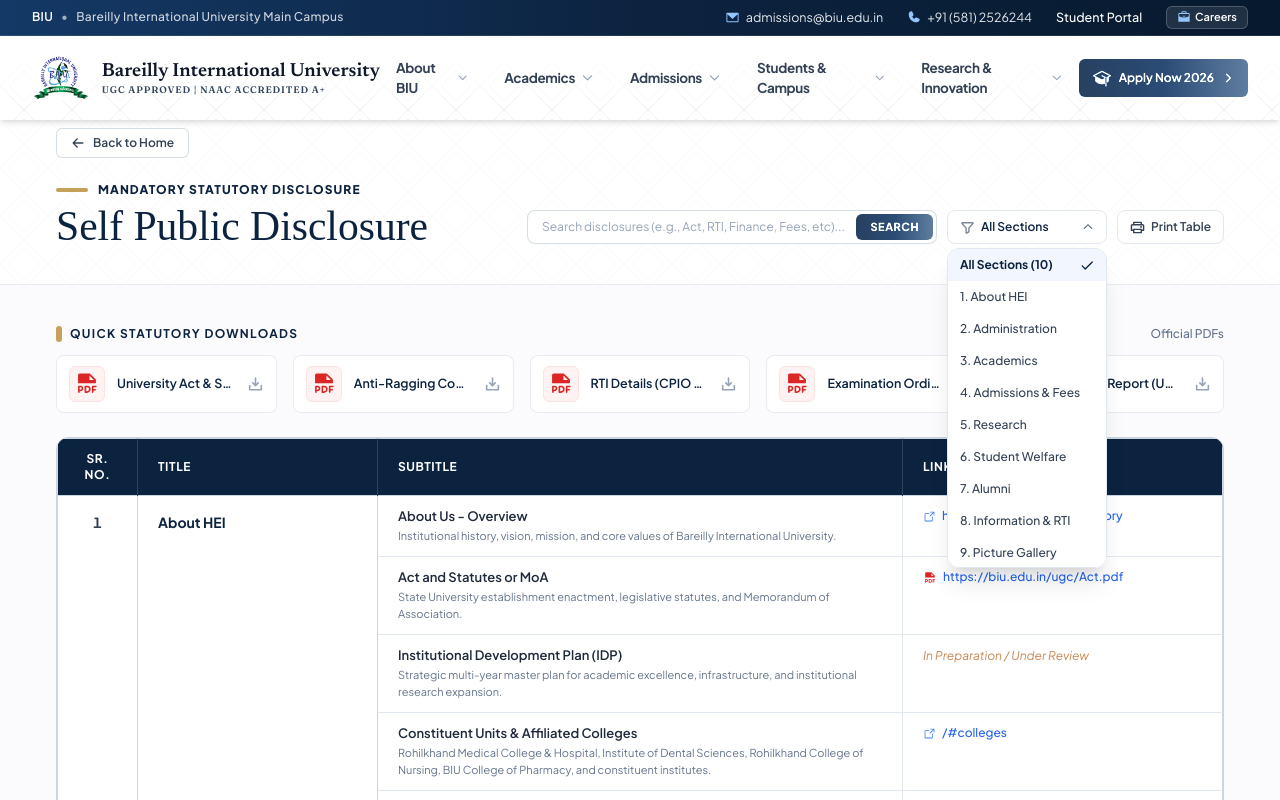
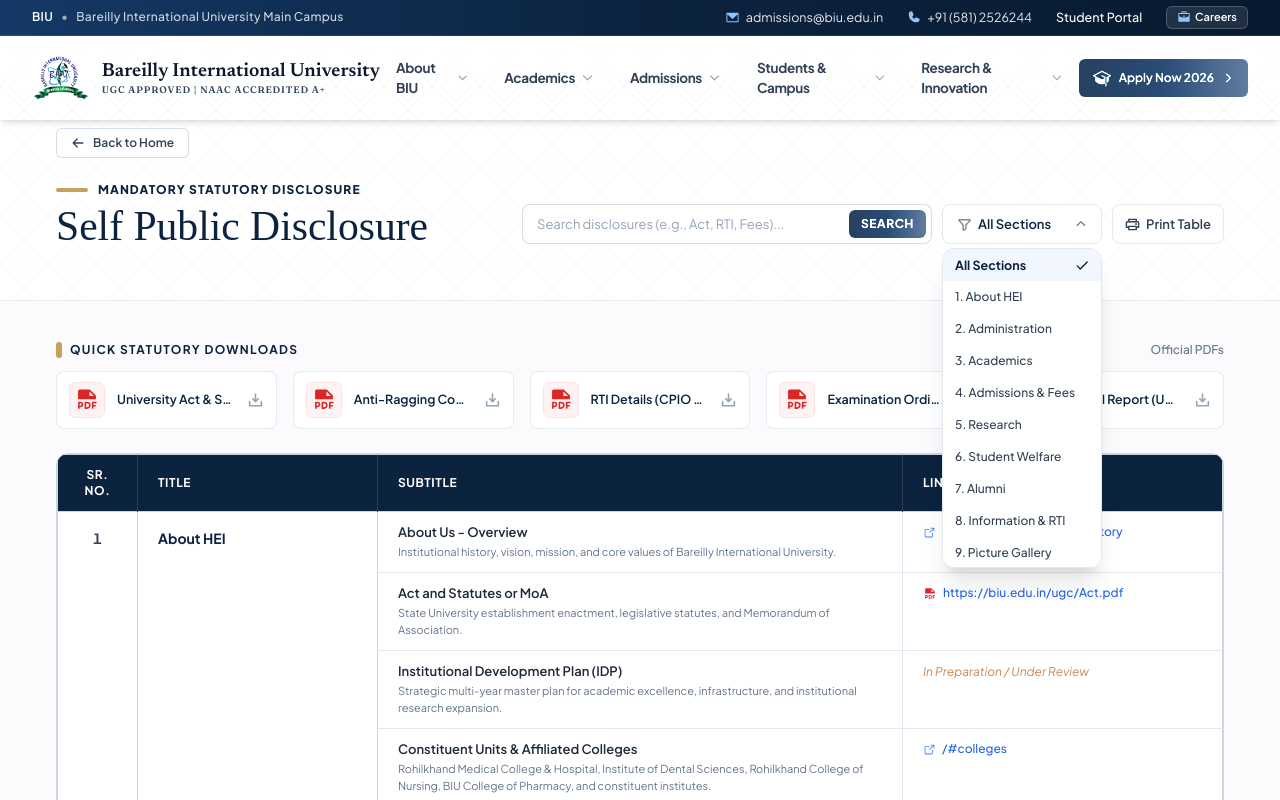
Before and after one commit to XCollaber/biu, an Astro site: page /public-disclosure in a window 1280 px wide. Both pictures are taken after a click on the button "All Sections". Shown: the top 800 px of the page. Built offline with nearby package versions, Linux system fonts and the light colour scheme; Astro itself is replaced by a stand-in of ours.

Commit message:
building the disclosure page 7

```diff
--- a/src/components/pages/PublicDisclosureExplorer.jsx
+++ b/src/components/pages/PublicDisclosureExplorer.jsx
@@ -90,7 +90,7 @@ export default function PublicDisclosureExplorer({ onBack }) {
   return (
     <>
       {/* TOP HERO HEADER - Replicating the News Page Signature Header with Integrated Controls */}
-      <section className="relative bg-white border-b border-slate-200/80 pt-28 pb-8 sm:pt-32 sm:pb-10 font-sans z-20">
+      <section className="relative bg-white border-b border-slate-200/80 pt-28 pb-10 sm:pt-32 sm:pb-14 font-sans z-20">
         {/* Subtle Background Pattern - Double-Line Diamond Lattice */}
         <div className="pointer-events-none absolute inset-0 overflow-hidden opacity-[0.035]" aria-hidden="true">
           <svg className="h-full w-full" xmlns="http://www.w3.org/2000/svg" width="100%" height="100%">
@@ -137,7 +137,7 @@ export default function PublicDisclosureExplorer({ onBack }) {
 
             {/* Filter toolbar placed directly in the top section */}
             <div className="flex flex-col sm:flex-row sm:items-center justify-end gap-2.5 sm:gap-2.5">
-              {/* Search Input - Replicated from News Page */}
+              {/* Search Input - Replicated from News Page with comfortable height */}
               <form
                 onSubmit={(e) => e.preventDefault()}
                 className="relative flex items-center w-full sm:w-[380px] md:w-[410px] max-w-[435px]"
@@ -146,8 +146,8 @@ export default function PublicDisclosureExplorer({ onBack }) {
                   type="text"
                   value={searchQuery}
                   onChange={(e) => setSearchQuery(e.target.value)}
-                  placeholder="Search disclosures (e.g., Act, RTI, Finance, Fees, etc)..."
-                  className="w-full rounded-lg border border-slate-300/80 bg-white pl-3.5 pr-20 py-2 font-sans text-xs text-slate-800 placeholder:text-slate-400 outline-none focus:outline-none focus-visible:outline-none focus:border-slate-400 focus:bg-white focus:ring-1 focus:ring-slate-300/60 transition-all shadow-2xs"
+                  placeholder="Search disclosures (e.g., Act, RTI, Fees)..."
+                  className="w-full h-11 sm:h-10 rounded-lg border border-slate-300/80 bg-white pl-3.5 pr-24 py-3 font-sans text-xs sm:text-[13px] text-slate-800 placeholder:text-slate-400 outline-none focus:outline-none focus-visible:outline-none focus:border-slate-400 focus:bg-white focus:ring-1 focus:ring-slate-300/60 transition-all shadow-2xs"
                 />
                 {searchQuery && (
                   <button
@@ -161,7 +161,7 @@ export default function PublicDisclosureExplorer({ onBack }) {
                 )}
                 <button
                   type="submit"
-                  className="absolute right-1 top-1 bottom-1 rounded-md bg-gradient-to-r from-[#0c2340]/90 via-[#102d52]/90 to-[#163860]/70 px-3.5 font-sans text-[11px] font-bold uppercase tracking-wider text-white brightness-125 transition-all duration-200 hover:brightness-140 hover:shadow-sm active:scale-[0.98] cursor-pointer"
+                  className="absolute right-1.5 top-1.5 bottom-1.5 rounded-md bg-gradient-to-r from-[#0c2340]/90 via-[#102d52]/90 to-[#163860]/70 px-3 font-sans text-[11px] sm:text-xs font-bold uppercase tracking-wider text-white brightness-125 transition-all duration-200 hover:brightness-140 hover:shadow-sm active:scale-[0.98] cursor-pointer flex items-center justify-center"
                 >
                   Search
                 </button>
@@ -174,7 +174,7 @@ export default function PublicDisclosureExplorer({ onBack }) {
                   <button
                     type="button"
                     onClick={() => setIsDropdownOpen((prev) => !prev)}
-                    className="w-full inline-flex items-center justify-between gap-2 px-3 py-2 rounded-lg border border-slate-200 hover:border-slate-300 bg-white hover:bg-slate-50 text-xs font-semibold text-[#0c2340] shadow-2xs transition-all duration-150 cursor-pointer"
+                    className="w-full h-11 sm:h-10 inline-flex items-center justify-between gap-2 px-3.5 rounded-lg border border-slate-200 hover:border-slate-300 bg-white hover:bg-slate-50 text-xs sm:text-[13px] font-semibold text-[#0c2340] shadow-2xs transition-all duration-150 cursor-pointer"
                     aria-expanded={isDropdownOpen}
                     aria-haspopup="listbox"
                   >
@@ -211,13 +211,13 @@ export default function PublicDisclosureExplorer({ onBack }) {
                           setSelectedCategory('all');
                           setIsDropdownOpen(false);
                         }}
-                        className={`w-full text-left px-3 py-2 text-xs flex items-center justify-between transition-colors cursor-pointer ${
+                        className={`w-full text-left px-3 py-2 text-xs sm:text-[12.5px] flex items-center justify-between transition-colors cursor-pointer ${
                           selectedCategory === 'all'
                             ? 'bg-blue-50/80 text-[#0c2340] font-bold'
                             : 'text-slate-700 hover:bg-slate-50 hover:text-slate-900 font-medium'
                         }`}
                       >
-                        <span className="truncate pr-1">All Sections (10)</span>
+                        <span className="truncate pr-1">All Sections</span>
                         {selectedCategory === 'all' && (
                           <Check size={14} weight="bold" className="text-[#0c2340] shrink-0" />
                         )}
@@ -235,7 +235,7 @@ export default function PublicDisclosureExplorer({ onBack }) {
                               setSelectedCategory(cat.id);
                               setIsDropdownOpen(false);
                             }}
-                            className={`w-full text-left px-3 py-2 text-xs flex items-center justify-between transition-colors cursor-pointer ${
+                            className={`w-full text-left px-3 py-2 text-xs sm:text-[12px] flex items-center justify-between transition-colors cursor-pointer ${
                               isSelected
                                 ? 'bg-blue-50/80 text-[#0c2340] font-bold'
                                 : 'text-slate-700 hover:bg-slate-50 hover:text-cyan-900 font-medium'
@@ -258,7 +258,7 @@ export default function PublicDisclosureExplorer({ onBack }) {
                 <button
                   type="button"
                   onClick={() => window.print()}
-                  className="inline-flex items-center gap-1.5 px-3 py-2 rounded-lg border border-slate-200 hover:border-slate-300 text-slate-700 bg-white hover:bg-slate-50 text-xs font-semibold shadow-2xs transition-colors cursor-pointer"
+                  className="h-11 sm:h-10 inline-flex items-center gap-1.5 px-3 rounded-lg border border-slate-200 hover:border-slate-300 text-slate-700 bg-white hover:bg-slate-50 text-xs sm:text-[13px] font-semibold shadow-2xs transition-colors cursor-pointer"
                   title="Print Public Disclosure Table"
                 >
                   <Printer size={15} weight="bold" />
```
